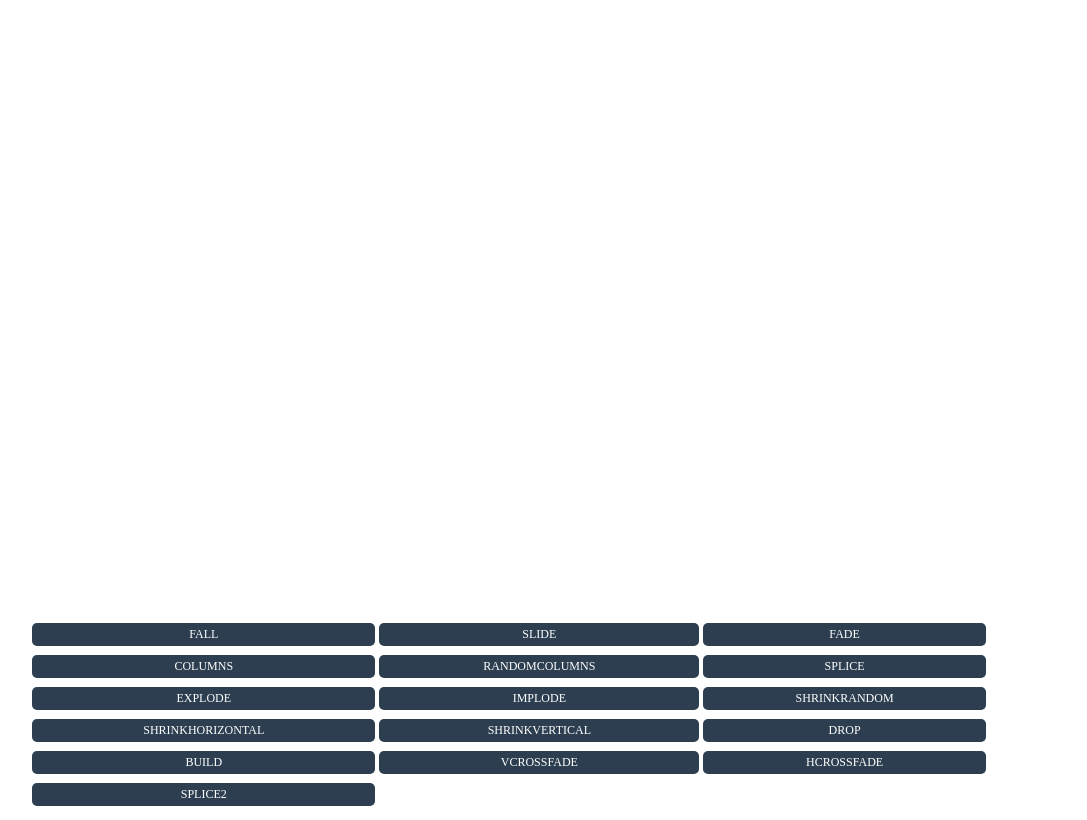
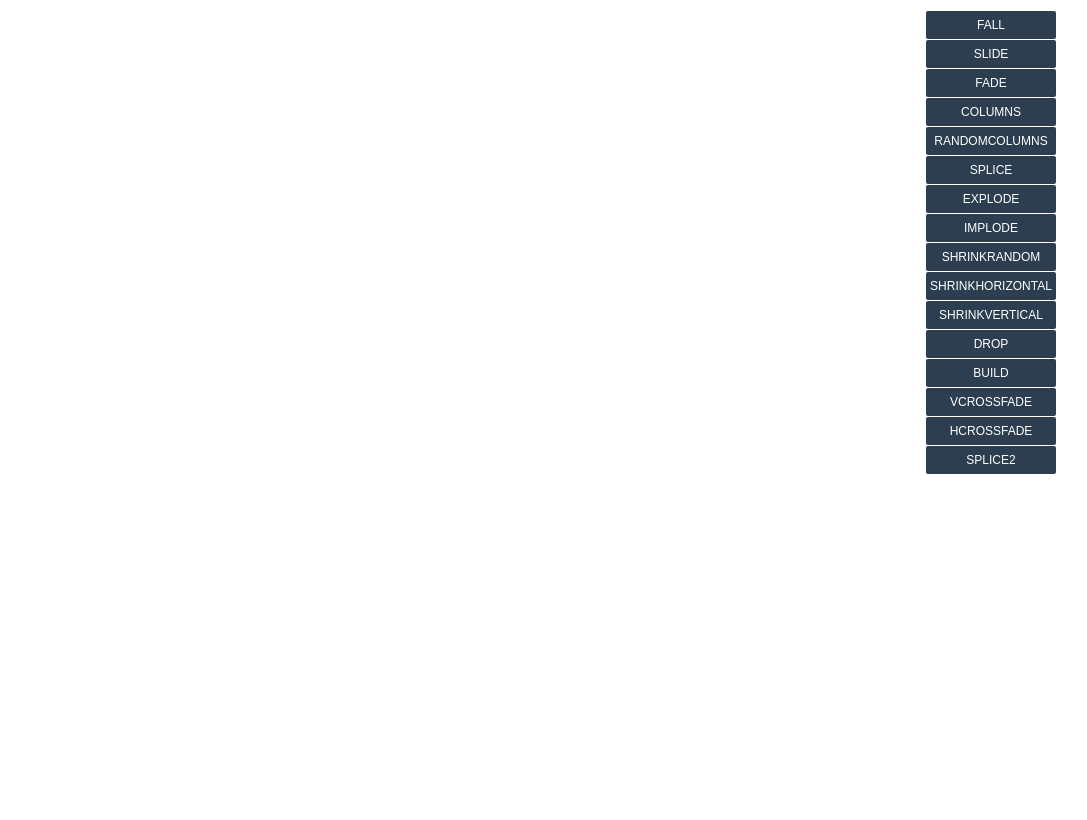
Before and after one commit to Tolansky/Image-Transitions, a plain HTML site: page index.html in a window 1280 px wide. Shown: the whole page, without its empty margins (131-1218 px from the left). Drawn offline with nearby package versions, Linux system fonts and the light colour scheme.

Commit message:
added loading elements & revamped the buttons

```diff
--- a/index.html
+++ b/index.html
@@ -11,44 +11,38 @@
         <td height="600px">
           <canvas id="myCanvas" width="960px" height="600px"></canvas>
         </td>
-  </tr>
-  <tr>
-    <td>
-      <table id="controls">
-        <tr>
-          <td><div class="button" onclick="gallery.next(ANIMATION.FALL, 10, 10, 600);">FALL</div></td>
-          <td><div class="button" onclick="gallery.next(ANIMATION.SLIDE, 10, 10, 600);">SLIDE</div></td>
-          <td><div class="button" onclick="gallery.next(ANIMATION.FADE, 1, 1, 1000);">FADE</div></td>
-        </tr>
-        <tr>
-          <td><div class="button" onclick="gallery.next(ANIMATION.COLUMNS, 10, 10, 2200);">COLUMNS</div></td>
-          <td><div class="button" onclick="gallery.next(ANIMATION.RANDOMCOLUMNS, 10, 10, 2200);">RANDOMCOLUMNS</div></td>
-          <td><div class="button" onclick="gallery.next(ANIMATION.SPLICE, 40, 1, 2200);">SPLICE</div></td>
-        </tr>
-        <tr>
-          <td><div class="button" onclick="gallery.next(ANIMATION.EXPLODE, 30, 30, 600);">EXPLODE</div></td>
-          <td><div class="button" onclick="gallery.next(ANIMATION.IMPLODE, 10, 10, 800);">IMPLODE</div></td>
-          <td><div class="button" onclick="gallery.next(ANIMATION.SHRINKRANDOM, 20, 20, 1200);">SHRINKRANDOM</div></td>
-        </tr>
-        <tr>
-          <td><div class="button" onclick="gallery.next(ANIMATION.SHRINKHORIZONTAL, 30, 20, 1400);">SHRINKHORIZONTAL</div></td>
-          <td><div class="button" onclick="gallery.next(ANIMATION.SHRINKVERTICAL, 30, 20, 1400);">SHRINKVERTICAL</div></td>
-          <td><div class="button" onclick="gallery.next(ANIMATION.DROP, 4, 4, 1400); ">DROP</div></td>
-        </tr>
-        <tr>
-          <td><div class="button" onclick="gallery.next(ANIMATION.BUILD, 2, 2, 1400);">BUILD</div></td>
-          <td><div class="button" onclick="gallery.next(ANIMATION.VCROSSFADE, 1, 60, 1000); ">VCROSSFADE</div></td>
-          <td><div class="button" onclick="gallery.next(ANIMATION.HCROSSFADE, 60, 10, 800);">HCROSSFADE</div></td>
-        </tr>
-        <tr>
-          <td><div class="button" onclick="gallery.next(ANIMATION.SPLICE2, 10, 1, 2200);">SPLICE2</div></td>
-        </tr>
-      </table>
+        <td style="vertical-align: top">
+          <div class="button" onclick="gallery.next(ANIMATION.FALL, 10, 10, 600);">FALL</div>
+          <div class="button" onclick="gallery.next(ANIMATION.SLIDE, 10, 10, 600);">SLIDE</div>
+          <div class="button" onclick="gallery.next(ANIMATION.FADE, 1, 1, 1000);">FADE</div>
+          <div class="button" onclick="gallery.next(ANIMATION.COLUMNS, 10, 10, 2200);">COLUMNS</div>
+
+           <div class="button" onclick="gallery.next(ANIMATION.RANDOMCOLUMNS, 10, 10, 2200);">RANDOMCOLUMNS</div>
+              <div class="button" onclick="gallery.next(ANIMATION.SPLICE, 40, 1, 2200);">SPLICE</div>
+              <div class="button" onclick="gallery.next(ANIMATION.EXPLODE, 30, 30, 600);">EXPLODE</div>
+              <div class="button" onclick="gallery.next(ANIMATION.IMPLODE, 10, 10, 800);">IMPLODE</div>
+              <div class="button" onclick="gallery.next(ANIMATION.SHRINKRANDOM, 20, 20, 1200);">SHRINKRANDOM</div>
+              <div class="button" onclick="gallery.next(ANIMATION.SHRINKHORIZONTAL, 30, 20, 1400);">SHRINKHORIZONTAL</div>
+              <div class="button" onclick="gallery.next(ANIMATION.SHRINKVERTICAL, 30, 20, 1400);">SHRINKVERTICAL</div>
+              <div class="button" onclick="gallery.next(ANIMATION.DROP, 4, 4, 1400); ">DROP</div>
+              <div class="button" onclick="gallery.next(ANIMATION.BUILD, 2, 2, 1400);">BUILD</div>
+              <div class="button" onclick="gallery.next(ANIMATION.VCROSSFADE, 1, 60, 1000); ">VCROSSFADE</div>
+              <div class="button" onclick="gallery.next(ANIMATION.HCROSSFADE, 60, 10, 800);">HCROSSFADE</div>
+              <div class="button" onclick="gallery.next(ANIMATION.SPLICE2, 10, 1, 2200);">SPLICE2</div>
+
 
         </td>
       </tr>
     </table>
 
+    <!--Some loading stuff-->
+    <div class="loadingContent loadingCentre">
+      <img src="images/gears.gif">
+      <div id="loadingBar"></div>
+      <div id="loadingText">Preloading the images..</div>
+    </div>
+
+    <!--images-->
     <img src="https://i.imgur.com/zESKRyl.jpg" class="imageToTransitionTo">
     <img src="https://i.imgur.com/jbssfFx.jpg" class="imageToTransitionTo">
     <img src="https://i.imgur.com/0bdcctG.jpg" class="imageToTransitionTo">
@@ -70,15 +64,31 @@
         $(".imageToTransitionTo").preload(
         {
             loadedClass: 'mainContent',
+            loadingClass: 'loadingContent',
+            progressFunction: progress,
             onComplete: refreshGallery
 
         });
 
         function refreshGallery()
         {
-      $(".mainContent").show();
+          $(".loadingContent").fadeOut(200, function(){$(".mainContent").fadeIn(200);});
           gallery.refresh();
           gallery.start();
+        }
+
+
+
+
+
+
+
+      //This is just to make the preloading look pretty (as per https://tolansky.github.io/preload/)
+      function progress(x, total)
+      {
+        var p1 = parseInt(100/total*x);
+        var p2 = p1 + 1;
+        $("#loadingBar").css("background","linear-gradient(90deg, #3498db " + p1 + "%, #FFF " + p2 + "%)");
       }
 
     </script>
--- a/scripts/gallery.js
+++ b/scripts/gallery.js
@@ -156,7 +156,6 @@ function nextPicture(ctx, animationType, width, height, originalWidth, originalH
     if (startTime === void 0) { startTime = now(); }
     if (firstRun === void 0) { firstRun = 1; }
     if (randomStorage === void 0) { randomStorage = []; }
-    console.log("NEXT");
     //Time calculations
     var delta = now() - startTime; // time progressed so far
     var per = delta / totalTime; // fraction (percentage) of way through total animation time
--- a/styles/style.scss
+++ b/styles/style.scss
@@ -18,14 +18,60 @@ table
 {
   cursor: pointer;
   background: #2c3e50;
-  border-radius: 5px;
+  text-align:center;
+  color: white;
+  border-radius: 2px;
   color: white;
   font-size: 12px;
-  margin-top: 5px;
+  margin-bottom:1px;
+  height:20px;
+  line-height:20px;
   padding: 4px;
+  font-family:arial;
+}
+.button:hover
+{
+  background:#7f8c8d;
 }
 
 .imageToTransitionTo
 {
   display:none;
 }
+
+
+
+
+.loadingCentre
+{
+  position:absolute;
+  height:130px;
+  width:130px;
+  left:50%;
+  top:50%;
+  margin-left:-65px;
+  margin-top:-65px;
+  background:white;
+}
+
+#loadingBar
+{
+  width:130px;
+  height:15px;
+  margin-top:4px;
+  margin-bottom:4px;
+  border: 1px solid #ccc;
+  border-radius:20px;
+}
+
+.loadedContent
+{
+  height:800px;
+}
+#loadingText
+{
+  text-align:center;
+  color:#AAA;
+  font-size:11px;
+  font-family:arial;
+}
```
Also changed, not shown: images/gears.gif (added), styles/style.css, 2 other files. Lines whose indentation alone changed are shown as unchanged.
